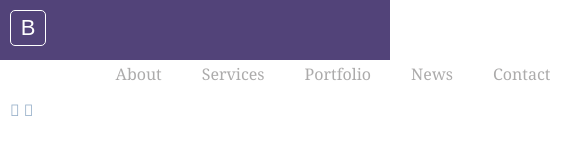
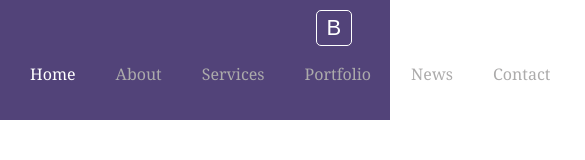
Before and after one commit to shrestharosy/flexbox, a website: page mediaQueries.html in a window 390 px wide. Shown: the top 160 px of the page, 585 px wide, since content can reach past the window. Drawn offline with Linux system fonts and the light colour scheme.

Commit message:
[CHORE] : Use media queries and  make navbar responsive

```diff
--- a/assets/sass/layouts/_navbar.scss
+++ b/assets/sass/layouts/_navbar.scss
@@ -89,6 +89,11 @@
     align-items: center;
     padding: 10px;
 
+    @media screen and (max-width: 768px) {
+      flex-direction: column;
+      height:120px;
+    }
+
     &__menus {
       display: flex;
       flex-direction: row;
```
Also changed, not shown: dest/style.css.
